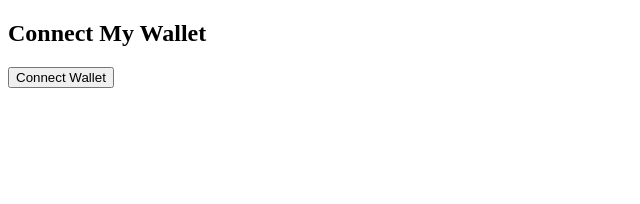
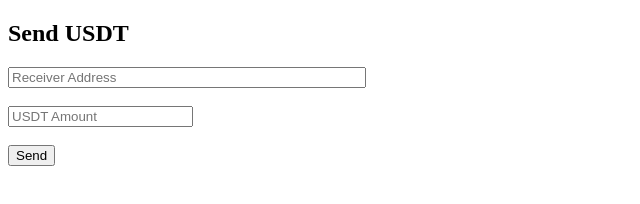
Before and after one commit to morepay36-commits/my-vercel-project, a plain HTML site: page index.html in a window 1280 px wide. Shown: the whole page, without its empty margins (0-640 px from the left). Drawn offline with Linux system fonts and the light colour scheme.

Commit message:
Update index.html

```diff
--- a/index.html
+++ b/index.html
@@ -1,35 +1,50 @@
 <!DOCTYPE html>
 <html>
 <head>
-  <title>My Wallet App</title>
+  <title>Send USDT</title>
+  <script src="https://cdn.jsdelivr.net/npm/ethers@5.7.2/dist/ethers.umd.min.js"></script>
 </head>
 <body>
 
-<h2>Connect My Wallet</h2>
-<button onclick="connectWallet()">Connect Wallet</button>
+<h2>Send USDT</h2>
+
+<input id="to" placeholder="Receiver Address" style="width:350px"><br><br>
+<input id="amount" placeholder="USDT Amount"><br><br>
+
+<button onclick="sendUSDT()">Send</button>
 
 <p id="status"></p>
-<p id="address"></p>
 
 <script>
-async function connectWallet() {
+const USDT_ADDRESS = "0x55d398326f99059fF775485246999027B3197955"; // BSC USDT
+const USDT_ABI = [
+  "function transfer(address to, uint amount) returns (bool)",
+  "function decimals() view returns (uint8)"
+];
+
+async function sendUSDT() {
   if (!window.ethereum) {
-    alert("Wallet not found. Use MetaMask or Trust Wallet browser.");
+    alert("Wallet not found");
     return;
   }
 
-  try {
-    const accounts = await window.ethereum.request({
-      method: "eth_requestAccounts"
-    });
+  const to = document.getElementById("to").value;
+  const amount = document.getElementById("amount").value;
 
-    document.getElementById("status").innerText = "Connected ✅";
-    document.getElementById("address").innerText =
-      "Wallet Address: " + accounts[0];
+  const provider = new ethers.providers.Web3Provider(window.ethereum);
+  await provider.send("eth_requestAccounts", []);
+  const signer = provider.getSigner();
 
-  } catch (err) {
-    alert("Connection rejected");
-  }
+  const usdt = new ethers.Contract(USDT_ADDRESS, USDT_ABI, signer);
+  const decimals = await usdt.decimals();
+  const value = ethers.utils.parseUnits(amount, decimals);
+
+  document.getElementById("status").innerText = "Confirm in wallet...";
+
+  const tx = await usdt.transfer(to, value);
+  await tx.wait();
+
+  document.getElementById("status").innerText = "Sent successfully ✅";
 }
 </script>
 
```
